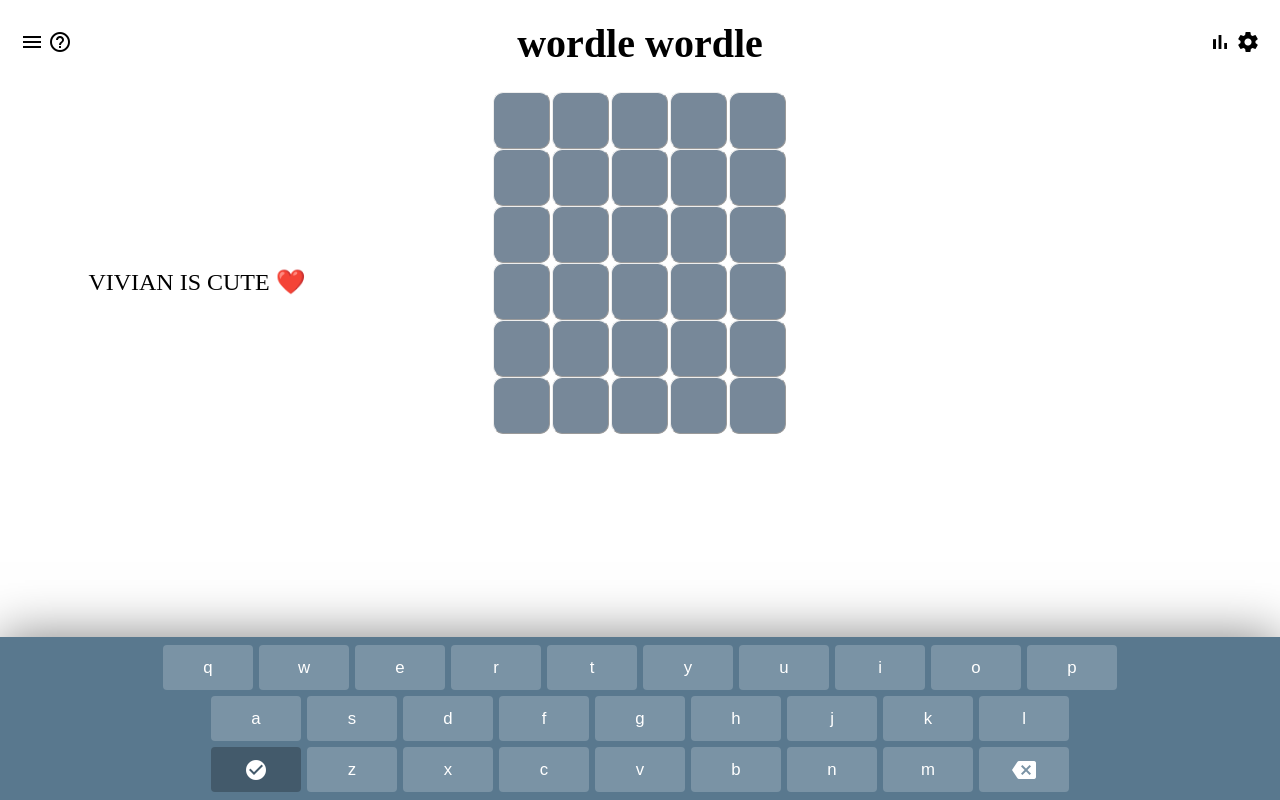
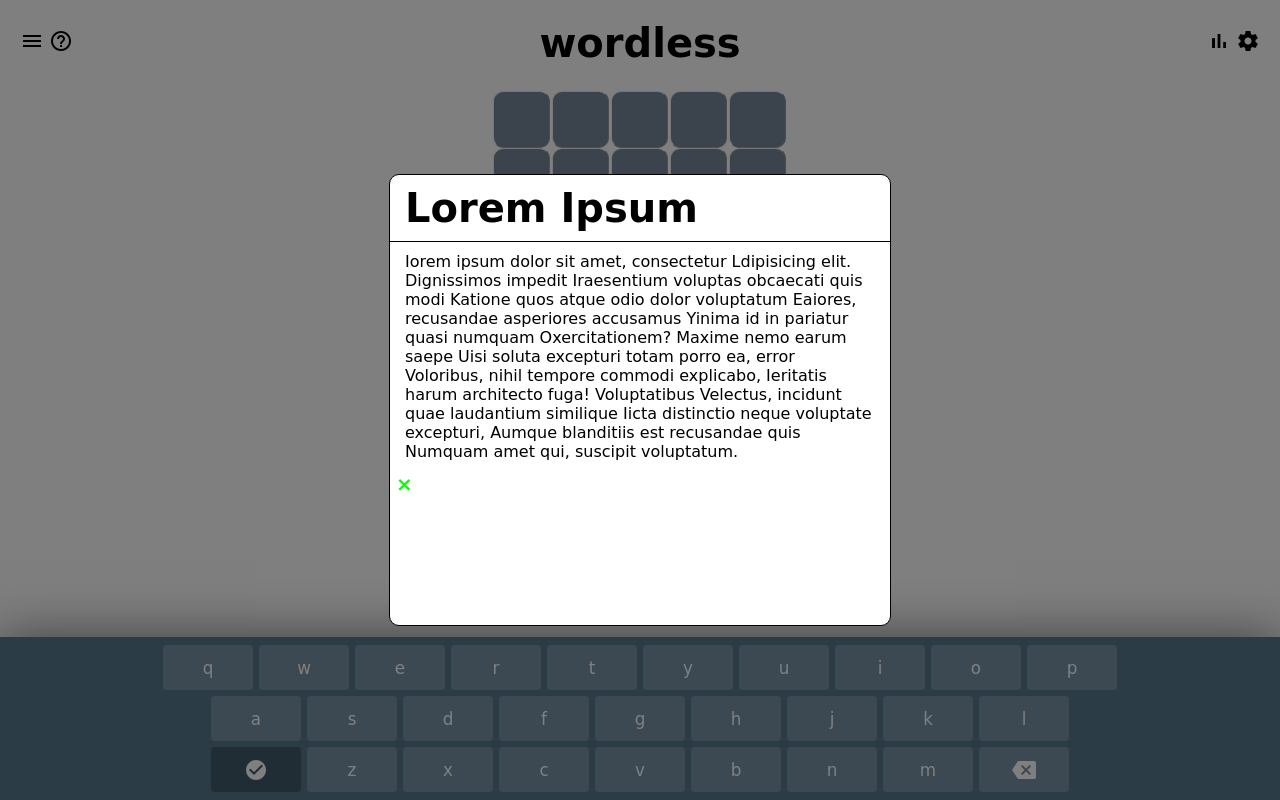
Before and after one commit to taujeng/wordle, a plain HTML site: page index.html in a window 1280 px wide. Both pictures are taken after a click on the icon "help_outline". Drawn offline with Linux system fonts and the light colour scheme; a web font is replaced by a local one.

Commit message:
testing time

```diff
--- a/index.html
+++ b/index.html
@@ -1,24 +1,45 @@
 <!DOCTYPE html>
 <html lang="en">
   <head>
-  <meta charset="UTF-8">
-  <meta http-equiv="X-UA-Compatible" content="IE=edge">
-  <meta name="viewport" content="width=device-width, initial-scale=1.0">
-  <link href="https://fonts.googleapis.com/icon?family=Material+Icons" rel="stylesheet">
-  <link rel="stylesheet" href="style.css">
-  <title>wordle wordle</title>
+    <meta charset="UTF-8" />
+    <meta http-equiv="X-UA-Compatible" content="IE=edge" />
+    <meta name="viewport" content="width=device-width, initial-scale=1.0" />
+    <link
+      href="https://fonts.googleapis.com/icon?family=Material+Icons"
+      rel="stylesheet"
+    />
+    <link rel="stylesheet" href="style.css" />
+    <title>wordless</title>
   </head>
   <body>
     <div class="header">
       <div class="headerWrapper">
         <div class="topLeft">
           <i class="material-icons">menu</i>
-        <i class="material-icons pop" id="pop1">help_outline
-          <span class="pop-up" id="the_pop">VIVIAN IS CUTE ❤️</span>
-        </i>
+          <i class="material-icons" data-modal-target="#modal">help_outline</i>
+          <div class="modal" id="modal">
+            <div class="modal-header">
+              <div class="title">Lorem Ipsum</div>
             </div>
+            <div class="modal-body">
+              Iorem ipsum dolor sit amet, consectetur Ldipisicing elit.
+              Dignissimos impedit Iraesentium voluptas obcaecati quis modi
+              Katione quos atque odio dolor voluptatum Eaiores, recusandae
+              asperiores accusamus Yinima id in pariatur quasi numquam
+              Oxercitationem? Maxime nemo earum saepe Uisi soluta excepturi
+              totam porro ea, error Voloribus, nihil tempore commodi explicabo,
+              Ieritatis harum architecto fuga! Voluptatibus Velectus, incidunt
+              quae laudantium similique Iicta distinctio neque voluptate
+              excepturi, Aumque blanditiis est recusandae quis Numquam amet qui,
+              suscipit voluptatum.
+            </div>
+            <button class="close-modal">&times;</button>
+          </div>
+          <div class="overlay"></div>
+        </div>
+
         <div class="topMiddle">
-        <div class="title">wordle wordle</div>
+          <div class="title">wordless</div>
         </div>
         <div class="topRight">
           <i class="material-icons">bar_chart</i>
@@ -71,7 +92,6 @@
       </div>
     </div>
 
-
     <script type="module" src="./keyboard.js"></script>
   </body>
 </html>
--- a/keyboard.js
+++ b/keyboard.js
@@ -1,30 +1,64 @@
-import list from "./list.js"
+import list from './list.js';
 
 const data = list;
 
-const chosenWord = data[Math.floor(Math.random()*data.length)].toLowerCase()
-console.log(chosenWord)
+const chosenWord = data[Math.floor(Math.random() * data.length)].toLowerCase();
+console.log(chosenWord);
 
 let attempt = 1;
 
+// Modals
 
+const openModalButtons = document.querySelectorAll('[data-modal-target]');
+const closeModalButtons = document.querySelectorAll('.close-modal');
+const overlay = document.querySelector('.overlay');
 
-let popup = document.getElementById("pop1");
-let popup2 = document.getElementById("the_pop")
-popup.addEventListener("click", function() {
-  popup2.classList.toggle("show");
-})
+openModalButtons.forEach((button) => {
+  button.addEventListener('click', () => {
+    // .datasets lets you access all "data" attributes as if they were js objects
+    // button.dataset.modalTarget targets: data-modal-target  so we end up with "#modal"
+    const modal = document.querySelector(button.dataset.modalTarget);
+    openModal(modal);
+  });
+});
 
+closeModalButtons.forEach((button) => {
+  button.addEventListener('click', () => {
+    // grab the closest parent element w the class of modal
+    // start at button, and start going upwards to the parents, checking if they have the modal class
+    // and if so, that's what is returned
+    const modal = button.closest('.modal');
+    closeModal(modal);
+  });
+});
 
+function openModal(modal) {
+  if (modal == null) return;
+  modal.classList.add('active');
+  overlay.classList.add('active');
+}
 
+function closeModal(modal) {
+  if (modal == null) return;
+  modal.classList.remove('active');
+  overlay.classList.remove('active');
+}
 
+// Close Modal when Clicking on Overlay:
+overlay.addEventListener('click', () => {
+  // find all open modals
+  const modals = document.querySelectorAll('.modal.active');
+  modals.forEach((modal) => {
+    closeModal(modal);
+  });
+});
 
 const Keyboard = {
   // keep track of classes: keyboard, keyboard__keys, the keys
   elements: {
     main: null, // main keyboard element
     keysContainer: null, //
-    keys: [] // arrays of the button for the keys
+    keys: [], // arrays of the button for the keys
   },
 
   // fired off when kb gets input, or when kb is closed
@@ -33,42 +67,37 @@ const Keyboard = {
   },
 
   properties: {
-    value: "", // current value of the kb
+    value: '', // current value of the kb
   },
 
   init() {
-
     // Create main elements
-    this.elements.main = document.createElement("div");
+    this.elements.main = document.createElement('div');
     // create a div, and store it virtually in js
-    this.elements.keysContainer = document.createElement("div");
+    this.elements.keysContainer = document.createElement('div');
 
     // Set up main elements: adding some classes
-    this.elements.main.classList.add("keyboard");
-    this.elements.keysContainer.classList.add("keyboard__keys");
+    this.elements.main.classList.add('keyboard');
+    this.elements.keysContainer.classList.add('keyboard__keys');
     // append the value of _createKeys() onto keysContainer
     this.elements.keysContainer.appendChild(this._createKeys());
 
     // Select all buttons with the class ".keyboard__keys" and store them as a nodelist/array in "keys"
-    this.elements.keys = this.elements.keysContainer.querySelectorAll(".keyboard__key")
+    this.elements.keys =
+      this.elements.keysContainer.querySelectorAll('.keyboard__key');
 
     // Add to DOM
-    // Create that parent child relationship. keyboard -> keyboard__keys
     this.elements.main.appendChild(this.elements.keysContainer);
     document.body.appendChild(this.elements.main);
 
-    // Automatically use kb for elemetns with .use-keyboard-input
-    // for ea area with a class of .use, we'll loop thru
-    document.querySelectorAll(".use-keyboard-input").forEach(element => {
-      // on focus, we open up kb
-      element.addEventListener("focus", () => {
-        // initial value = value in text area/input
-        this.open(element.value, currentValue => {
+    document.querySelectorAll('.use-keyboard-input').forEach((element) => {
+      element.addEventListener('focus', () => {
+        this.open(element.value, (currentValue) => {
           // value of the text area is set to the value in the kb
-          element.value = currentValue
-        })
-      })
-    })
+          element.value = currentValue;
+        });
+      });
+    });
   },
 
   _createKeys() {
@@ -78,9 +107,34 @@ const Keyboard = {
     // this will append all the keys in this fragment to the keysContainer
     const fragment = document.createDocumentFragment();
     const keyLayout = [
-        "q", "w", "e", "r", "t", "y", "u", "i", "o", "p",
-        "a", "s", "d", "f", "g", "h", "j", "k", "l",
-        "done", "z", "x", "c", "v", "b", "n", "m", "backspace",
+      'q',
+      'w',
+      'e',
+      'r',
+      't',
+      'y',
+      'u',
+      'i',
+      'o',
+      'p',
+      'a',
+      's',
+      'd',
+      'f',
+      'g',
+      'h',
+      'j',
+      'k',
+      'l',
+      'done',
+      'z',
+      'x',
+      'c',
+      'v',
+      'b',
+      'n',
+      'm',
+      'backspace',
     ];
     // gonna loop thru keyLayout, and make a button out of ea one
 
@@ -89,52 +143,58 @@ const Keyboard = {
       return `<i class="material-icons">${icon_name}</i>`;
     };
 
-    keyLayout.forEach(key => {
-      const keyElement = document.createElement("button");
+    keyLayout.forEach((key) => {
+      const keyElement = document.createElement('button');
       // to make new rows in the kb:
       // if the key we're looping thru is the following, give true. otherwise false.
       // for indexOf, it returns -1 if it's NOT in the array.
       // so if true, we want to add a line break
-      const insertLineBreak = ["p", "l"].indexOf(key) !== -1;
+      const insertLineBreak = ['p', 'l'].indexOf(key) !== -1;
 
       // Add attributes/ classes
       //  <button type="button" (adding this part)
-      keyElement.setAttribute("type", "button");
+      keyElement.setAttribute('type', 'button');
       // "keyboard__keys" is the main class all keys should have ( which is why we're
       // putting this in the loop)
-      keyElement.classList.add("keyboard__key");
+      keyElement.classList.add('keyboard__key');
 
       //  Give ea key its own ID
-      keyElement.setAttribute("id", key)
+      keyElement.setAttribute('id', key);
 
       // Figure out what key we're looping thru
 
       switch (key) {
         // if the current key is backspace
-        case "backspace":
-          keyElement.classList.add("keyboard__key--wide");
-          keyElement.innerHTML = createIconHTML("backspace");
+        case 'backspace':
+          keyElement.classList.add('keyboard__key--wide');
+          keyElement.innerHTML = createIconHTML('backspace');
 
           // for the spacebar, we need to clear the current value
           // this.properties.value = our keyboard constant.properties.value =""
           // look at structure of const keyboard at the top
           // this removes the last character from the current value
-          keyElement.addEventListener("click", () => {
-            this.properties.value = this.properties.value.substring(0, this.properties.value.length - 1);            // we let the kb know that the input has changed. so we need to trigger an event
-            this._triggerEvent("oninput");
-          })
+          keyElement.addEventListener('click', () => {
+            this.properties.value = this.properties.value.substring(
+              0,
+              this.properties.value.length - 1
+            ); // we let the kb know that the input has changed. so we need to trigger an event
+            this._triggerEvent('oninput');
+          });
 
           break;
 
-        case "done":
-          keyElement.classList.add("keyboard__key--wide", "keyboard__key--dark");
-          keyElement.innerHTML = createIconHTML("check_circle");
+        case 'done':
+          keyElement.classList.add(
+            'keyboard__key--wide',
+            'keyboard__key--dark'
+          );
+          keyElement.innerHTML = createIconHTML('check_circle');
 
-          keyElement.addEventListener("click", () => {
-            this._checkWord()
-            this.properties.value = ""
-            attempt += 1
-          })
+          keyElement.addEventListener('click', () => {
+            this._checkWord();
+            this.properties.value = '';
+            attempt += 1;
+          });
 
           break;
 
@@ -142,9 +202,9 @@ const Keyboard = {
         default:
           keyElement.textContent = key.toLowerCase();
 
-            keyElement.addEventListener("click", () => {
+          keyElement.addEventListener('click', () => {
             this.properties.value += key.toLowerCase();
-              this._triggerEvent("oninput");
+            this._triggerEvent('oninput');
           });
 
           break;
@@ -155,9 +215,9 @@ const Keyboard = {
 
       // if we need to insert a linebreak
       if (insertLineBreak) {
-        fragment.appendChild(document.createElement("br"));
+        fragment.appendChild(document.createElement('br'));
       }
-    })
+    });
 
     // we've looked everything, created buttons(keys), and returned them as a document fragment
     return fragment;
@@ -166,7 +226,7 @@ const Keyboard = {
   // trigger eventHandler from above
   _triggerEvent(handlerName) {
     // if a fx is specified in one of the properties (oninput/onclose), do this
-    if (typeof this.eventHandlers[handlerName] == "function") {
+    if (typeof this.eventHandlers[handlerName] == 'function') {
       // provide the current value to the code that is using the kb
       this.eventHandlers[handlerName](this.properties.value);
     }
@@ -176,57 +236,63 @@ const Keyboard = {
   // can spawn with that word
   open(initialValue, oninput) {
     // if initial value is provided, use it. if not, reset to empty
-    this.properties.value = initialValue || "";
+    this.properties.value = initialValue || '';
     // can specify function for oninput/onclose if you want.
     this.eventHandlers.oninput = oninput;
   },
 
   _checkWord() {
-    let currentTry = this.properties.value.slice(0,5)
+    let currentTry = this.properties.value.slice(0, 5);
     for (let i = 1; i <= currentTry.length; i++) {
-      if (currentTry[i-1] === chosenWord[i-1]) {
-          document.getElementById(`row${attempt}_letter${i}`).classList.add("correct")
-          document.getElementById(currentTry[i-1]).classList.add("correct")
-        } else if (chosenWord.includes(currentTry[i-1])) {
-          document.getElementById(`row${attempt}_letter${i}`).classList.add("almost")
-          document.getElementById(currentTry[i-1]).classList.add("almost")
+      if (currentTry[i - 1] === chosenWord[i - 1]) {
+        document
+          .getElementById(`row${attempt}_letter${i}`)
+          .classList.add('correct');
+        document.getElementById(currentTry[i - 1]).classList.add('correct');
+      } else if (chosenWord.includes(currentTry[i - 1])) {
+        document
+          .getElementById(`row${attempt}_letter${i}`)
+          .classList.add('almost');
+        document.getElementById(currentTry[i - 1]).classList.add('almost');
       } else {
-          document.getElementById(`row${attempt}_letter${i}`).classList.add("wrong")
-          document.getElementById(currentTry[i-1]).classList.add("wrong")
+        document
+          .getElementById(`row${attempt}_letter${i}`)
+          .classList.add('wrong');
+        document.getElementById(currentTry[i - 1]).classList.add('wrong');
       }
     }
     if (currentTry === chosenWord) {
-      console.log("you win")
+      console.log('you win');
       if (attempt === 1) {
-        console.log("Cheater.")
+        console.log('Cheater.');
       }
     } else {
-      console.log("wrong")
+      console.log('wrong');
     }
-  }
+  },
 };
 
 // once DOM(HTML structure) has been loaded on page, call init method.
-window.addEventListener("DOMContentLoaded", function () {
+window.addEventListener('DOMContentLoaded', function () {
   Keyboard.init();
   // example of how the system will be using the kb. thru the open method
-  Keyboard.open("", function(currentValue) {
+  Keyboard.open('', function (currentValue) {
     if (attempt > 6) {
-      console.log("Too many tries.")
+      console.log('Too many tries.');
     }
-    console.log("value changed! here it is: " + currentValue);
+    console.log('value changed! here it is: ' + currentValue);
     if (currentValue.length < 6 && attempt < 7) {
       // Loop runs 5 times no matter what. If I did currentValue.length instead of 5, backspace
       // wouldn't update correctly.
-      for (let i = 1; i <= 5; i++ ) {
-        if (!currentValue[i-1]) {
-          document.getElementById(`row${attempt}_letter${i}`).innerHTML = "";
+      for (let i = 1; i <= 5; i++) {
+        if (!currentValue[i - 1]) {
+          document.getElementById(`row${attempt}_letter${i}`).innerHTML = '';
         } else {
-          document.getElementById(`row${attempt}_letter${i}`).innerHTML = currentValue[i-1];
+          document.getElementById(`row${attempt}_letter${i}`).innerHTML =
+            currentValue[i - 1];
         }
-        console.log(currentValue[i-1], chosenWord[i-1])
+        console.log(currentValue[i - 1], chosenWord[i - 1]);
       }
     }
-
   });
 });
--- a/style.css
+++ b/style.css
@@ -1,10 +1,14 @@
+@import url('https://fonts.googleapis.com/css2?family=Hubballi&display=swap');
+
 * {
   margin: 0;
+  font-family: 'Hubballi', cursive;
 }
 
 .header {
   width: 100%;
   height: 20%;
+  /* border-bottom: 1px solid black; */
 }
 
 .headerWrapper {
@@ -20,6 +24,95 @@
 }
 
 /* Header Buttons  */
+.topLeft {
+  position: relative;
+}
+
+/* Modals */
+.material-icons {
+  cursor: pointer;
+}
+
+.modal {
+  /* using fixed instead of absolute, bc we want the modal to follow
+  the user as user scrolls up and down */
+  position: fixed;
+  /* centering the modal */
+  /* first centers the top left of our modal */
+  top: 50%;
+  left: 50%;
+  /* now move the modal -50% in the x direction, -50% in y direction */
+  /* the 50% corresponds to size of container, as opposed to size of entire screen
+  which is what top and left were doing */
+  /* scale of 0 hides it */
+  width: 400px;
+  height: 450px;
+  transform: translate(-50%, -50%) scale(0);
+  transition: 200ms ease-in-out;
+  border: 1px solid black;
+  border-radius: 10px;
+  z-index: 10;
+  background-color: white;
+  width: 500px;
+  max-width: 80%;
+}
+
+/* we are using scale instead of display: none
+  so we can use transition */
+
+.modal.active {
+  transform: translate(-50%, -50%) scale(1);
+}
+
+.modal-header {
+  padding: 10px 15px;
+  display: flex;
+  justify-content: space-between;
+  align-items: center;
+  border-bottom: 1px solid black;
+}
+
+.modal-header .title {
+  font-size: 1.25 rem;
+  font-weight: bold;
+}
+
+.close-modal {
+  cursor: pointer;
+  border: none;
+  outline: none;
+  background: none;
+  font-size: 1.25rem;
+  font-weight: bold;
+  color: #08ff00;
+}
+
+.modal-body {
+  padding: 10px 15px;
+}
+
+.overlay {
+  position: fixed;
+  /* by default, doesn't show up */
+  opacity: 0;
+  /* to make the modal fill the entire screen: */
+  top: 0;
+  left: 0;
+  bottom: 0;
+  right: 0;
+  z-index: 2;
+  background-color: rgba(0, 0, 0, 0.5);
+  /* make it so you can click thru the overlay */
+  pointer-events: none;
+  transition: 200ms ease-in-out;
+}
+
+.overlay.active {
+  /* can now see the overlay, and can't click thru it */
+  opacity: 1;
+  pointer-events: all;
+}
+
 .pop {
   position: relative;
   cursor: pointer;
@@ -30,9 +123,10 @@
 }
 
 .pop-up {
+  font-family: 'Hubballi', cursive;
   visibility: hidden;
-  width: 250px;
-  height: 30px;
+  width: 400px;
+  height: 450px;
   color: black;
   background-color: #fff;
   text-align: center;
@@ -40,14 +134,15 @@
   padding: 8px 0;
   position: absolute;
   z-index: 2;
-  bottom: -250px;
+  bottom: -420px;
+  left: 700px;
 }
 
 /* Toggle this class - hide and show the popup */
 .pop-up.show {
-  visibility: visible;
   -webkit-animation: fadeIn 1s;
   animation: fadeIn 1s;
+  visibility: visible;
 }
 
 /* Add animation (fade in the popup) */
```
Also changed, not shown: 1 other file. Lines whose indentation alone changed are shown as unchanged.
